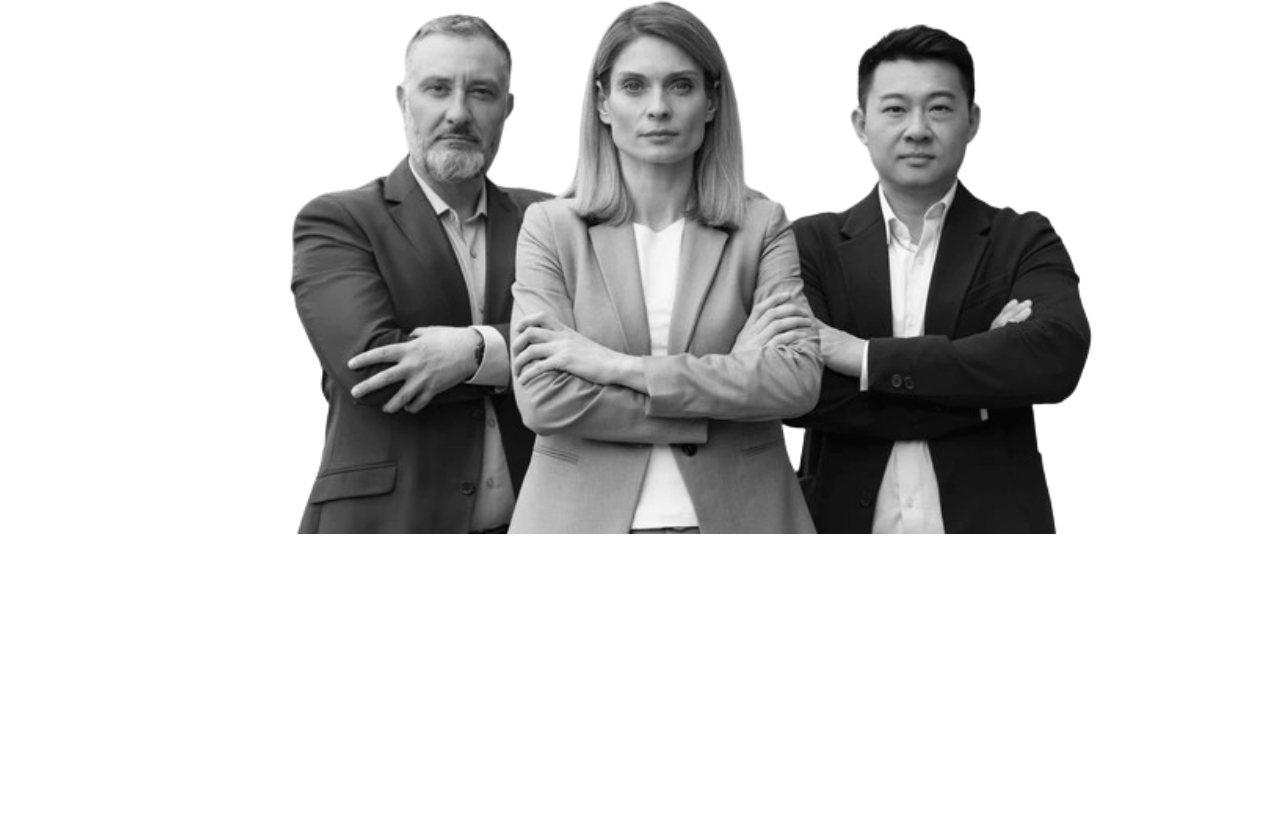
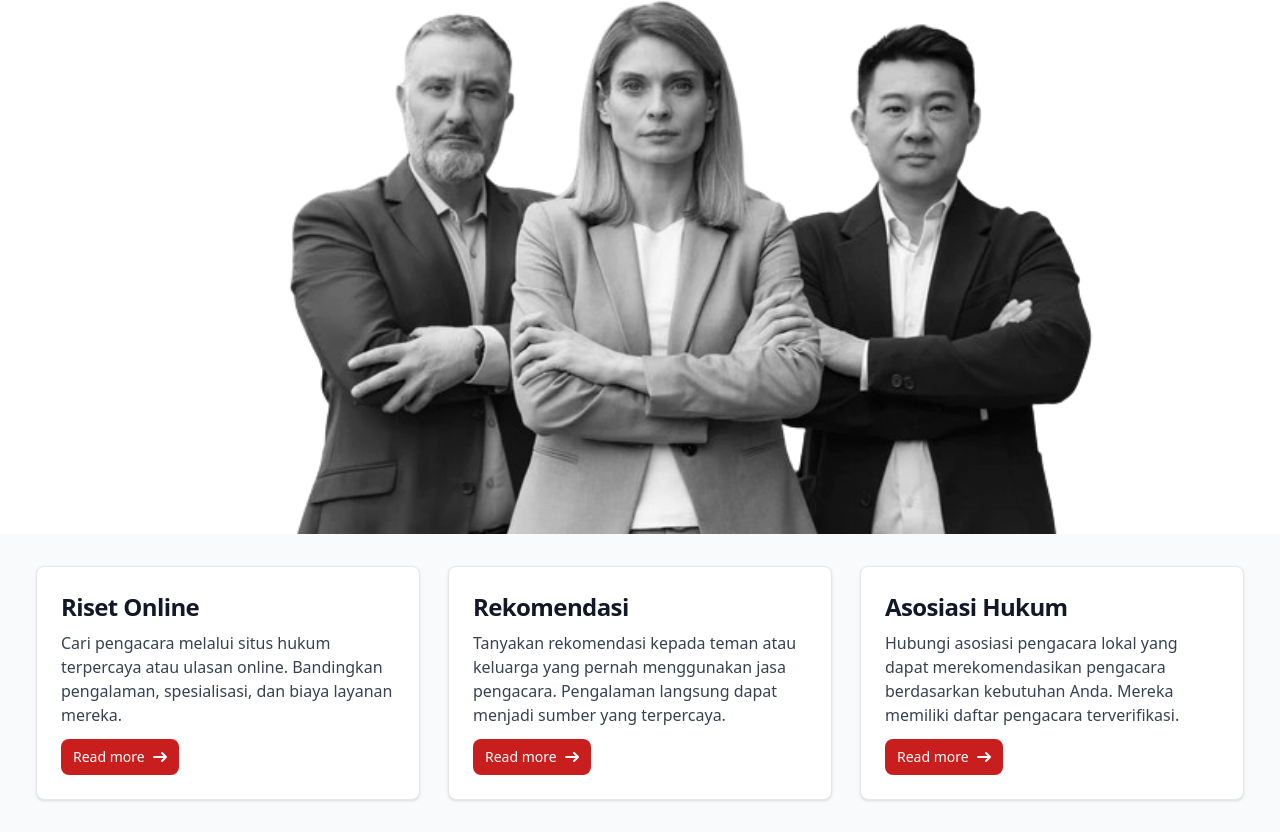
Before and after one commit to ckckckcz/Hackthon-JTI, a React (Vite) app in the folder Client/: page / in a window 1280 px wide. Shown: the part 567-1399 px from the top of the page. Before the commit the page ends 1101 px from the top, so only its background shows below. Built offline with nearby package versions, Linux system fonts and the light colour scheme.

Commit message:
update: 3 new card for tips

```diff
--- a/Client/src/components/Home/Header.tsx
+++ b/Client/src/components/Home/Header.tsx
@@ -18,7 +18,6 @@
             <span className="ml-2 text-md font-bold text-black dark:text-gray-300">Pelanggan Puas</span>
           </div>
         </div>
-
         <h1 className="mb-4 text-4xl font-extrabold tracking-tight leading-none text-gray-900 md:text-5xl lg:text-6xl dark:text-white">
           Bersama Kami, Anda Tidak Sendirian dalam Menghadapi Masalah <span className="text-red-700">Hukum</span>
         </h1>
--- /dev/null
+++ b/Client/src/components/Home/Tips.tsx
@@ -0,0 +1,55 @@
+export default function Tips() {
+  return (
+    <section className="bg-gray-50 dark:bg-gray-900 flex items-center justify-center" style={{ marginTop: "517px" }}>
+      <div className="py-8 px-4 text-center mx-auto max-w-screen-xl">
+        <div className="grid grid-cols-1 lg:grid-cols-3 gap-7 text-left">
+          <div className="max-w-sm p-6 bg-white border border-gray-200 rounded-lg shadow dark:bg-gray-800 dark:border-gray-700">
+            <a href="#">
+              <h5 className="mb-2 text-2xl font-bold tracking-tight text-gray-900 dark:text-white">Riset Online</h5>
+            </a>
+            <p className="mb-3 font-normal text-gray-700 dark:text-gray-400">Cari pengacara melalui situs hukum terpercaya atau ulasan online. Bandingkan pengalaman, spesialisasi, dan biaya layanan mereka.</p>
+            <a
+              href="#"
+              className="inline-flex items-center px-3 py-2 text-sm font-medium text-center text-white bg-red-700 rounded-lg hover:bg-red-800 focus:ring-4 focus:outline-none focus:ring-red-300 dark:bg-red-600 dark:hover:bg-red-700 dark:focus:ring-red-800"
+            >
+              Read more
+              <svg className="rtl:rotate-180 w-3.5 h-3.5 ms-2" aria-hidden="true" xmlns="http://www.w3.org/2000/svg" fill="none" viewBox="0 0 14 10">
+                <path stroke="currentColor" stroke-linecap="round" stroke-linejoin="round" stroke-width="2" d="M1 5h12m0 0L9 1m4 4L9 9" />
+              </svg>
+            </a>
+          </div>
+          <div className="max-w-sm p-6 bg-white border border-gray-200 rounded-lg shadow dark:bg-gray-800 dark:border-gray-700">
+            <a href="#">
+              <h5 className="mb-2 text-2xl font-bold tracking-tight text-gray-900 dark:text-white">Rekomendasi</h5>
+            </a>
+            <p className="mb-3 font-normal text-gray-700 dark:text-gray-400">Tanyakan rekomendasi kepada teman atau keluarga yang pernah menggunakan jasa pengacara. Pengalaman langsung dapat menjadi sumber yang terpercaya.</p>
+            <a
+              href="#"
+              className="inline-flex items-center px-3 py-2 text-sm font-medium text-center text-white bg-red-700 rounded-lg hover:bg-red-800 focus:ring-4 focus:outline-none focus:ring-red-300 dark:bg-red-600 dark:hover:bg-red-700 dark:focus:ring-red-800"
+            >
+              Read more
+              <svg className="rtl:rotate-180 w-3.5 h-3.5 ms-2" aria-hidden="true" xmlns="http://www.w3.org/2000/svg" fill="none" viewBox="0 0 14 10">
+                <path stroke="currentColor" stroke-linecap="round" stroke-linejoin="round" stroke-width="2" d="M1 5h12m0 0L9 1m4 4L9 9" />
+              </svg>
+            </a>
+          </div>
+          <div className="max-w-sm p-6 bg-white border border-gray-200 rounded-lg shadow dark:bg-gray-800 dark:border-gray-700">
+            <a href="#">
+              <h5 className="mb-2 text-2xl font-bold tracking-tight text-gray-900 dark:text-white">Asosiasi Hukum</h5>
+            </a>
+            <p className="mb-3 font-normal text-gray-700 dark:text-gray-400">Hubungi asosiasi pengacara lokal yang dapat merekomendasikan pengacara berdasarkan kebutuhan Anda. Mereka memiliki daftar pengacara terverifikasi.</p>
+            <a
+              href="#"
+              className="inline-flex items-center px-3 py-2 text-sm font-medium text-center text-white bg-red-700 rounded-lg hover:bg-red-800 focus:ring-4 focus:outline-none focus:ring-red-300 dark:bg-red-600 dark:hover:bg-red-700 dark:focus:ring-red-800"
+            >
+              Read more
+              <svg className="rtl:rotate-180 w-3.5 h-3.5 ms-2" aria-hidden="true" xmlns="http://www.w3.org/2000/svg" fill="none" viewBox="0 0 14 10">
+                <path stroke="currentColor" stroke-linecap="round" stroke-linejoin="round" stroke-width="2" d="M1 5h12m0 0L9 1m4 4L9 9" />
+              </svg>
+            </a>
+          </div>
+        </div>
+      </div>
+    </section>
+  );
+}
--- a/Client/src/views/Home.tsx
+++ b/Client/src/views/Home.tsx
@@ -1,10 +1,12 @@
 import Navbar from "../components/Navbar";
 import Header from "../components/Home/Header";
+import Tips from "../components/Home/Tips";
 export default function Home() {
   return (
     <>
       <Navbar />
       <Header />
+      <Tips />
     </>
   );
 }
```
